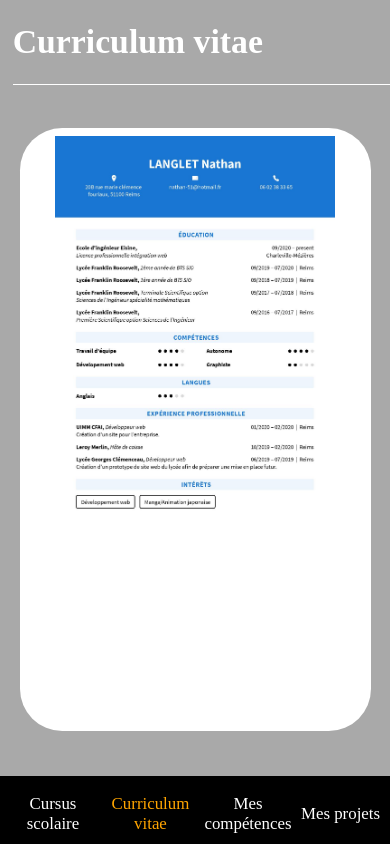
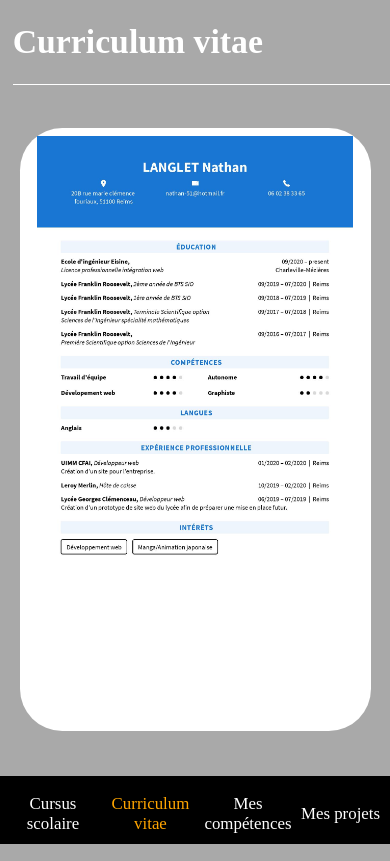
Before and after one commit to nathanlanglet/Portfolio, a PHP site: page /Curriculum-vitae.html in a window 390 px wide. Run offline with PHP 8.4, Linux system fonts and the light colour scheme.

Commit message:
Update style.css

```diff
--- a/css/style.css
+++ b/css/style.css
@@ -267,8 +267,8 @@ body
         {
         width: 100%;
         min-height: 93vh;
-        margin-bottom: 7h;
-        padding-bottom: 7vh;
+        margin-bottom: 9h;
+        padding-bottom: 9vh;
         }
 
     .titre2
@@ -287,4 +287,11 @@ body
         margin-bottom: 2vh;
         padding-bottom: 2vh;
         }
+
+    .img
+        {
+        max-width: 90%;
+        min-width: 90%;
+        align-items: center;
+        }
     }
```
